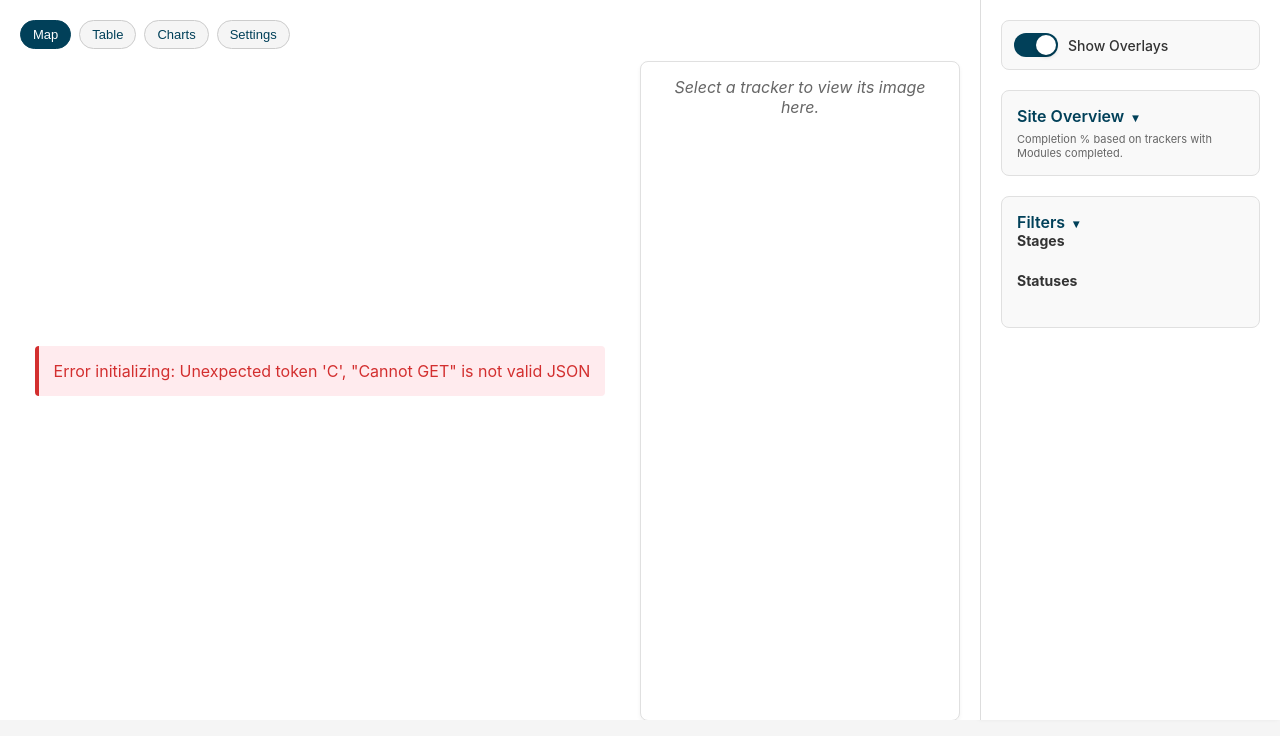
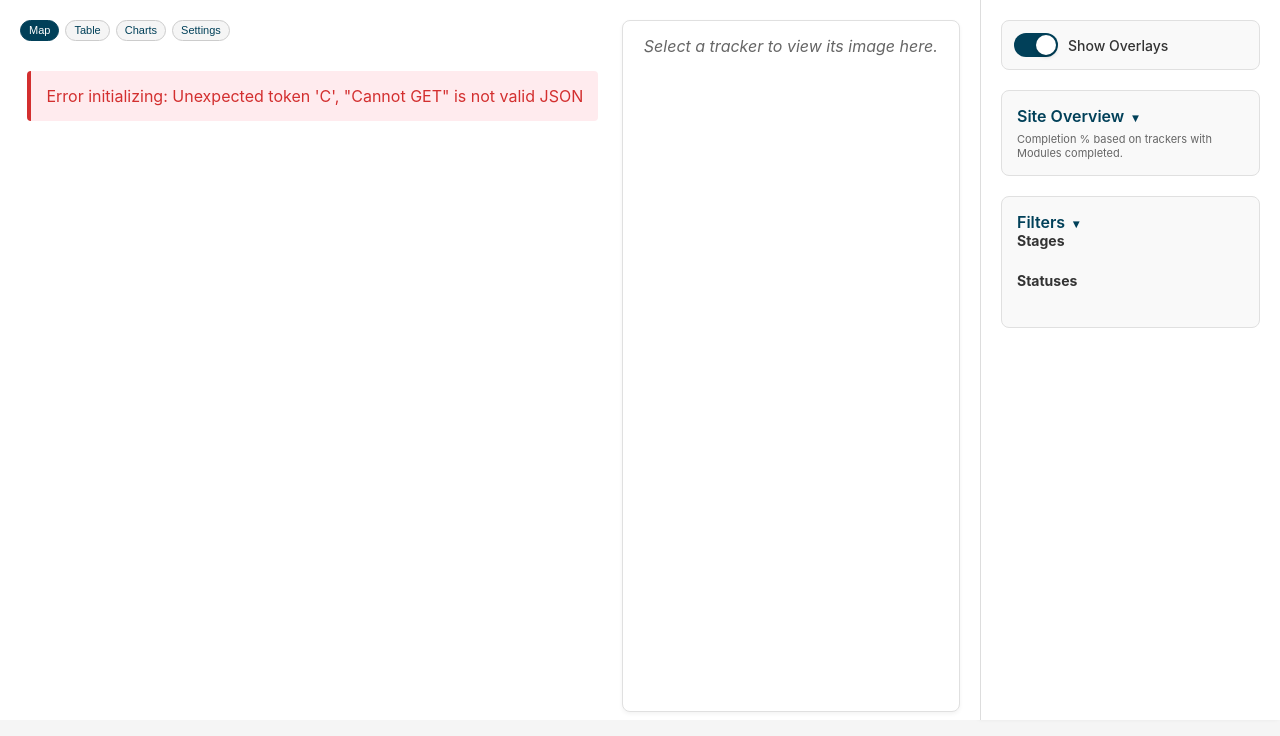
Before and after one commit to sidsunil7/drone_progress_webapp, a Flask app: template templates/index.html in a window 1280 px wide. Shown: the part 64-800 px from the top of the page. Run offline with Flask 3, Linux system fonts and the light colour scheme; the template is opened without the code that fills it, so the values that code supplies are empty.

Commit message:
restructured the layout for zone page for better UI experience

```diff
--- a/templates/index.html
+++ b/templates/index.html
@@ -43,12 +43,14 @@
             flex: 1;
             padding: 20px;
             padding-bottom: 0;
-            overflow: auto;
+            overflow: hidden;
             background: white;
-            display: flex;
-            flex-direction: column;
-            align-items: flex-start;
-            justify-content: flex-start;
+            display: grid;
+            grid-template-columns: minmax(0, 1fr) minmax(320px, 36%);
+            grid-template-rows: auto auto minmax(0, 1fr) auto;
+            column-gap: 16px;
+            row-gap: 8px;
+            align-items: stretch;
             min-height: 0;
             position: relative;
         }
@@ -64,14 +66,21 @@
 
         .view-tabs {
             display: flex;
-            gap: 8px;
-            margin-bottom: 12px;
+            gap: 6px;
+            margin-bottom: 4px;
+            flex-shrink: 0;
+            flex-wrap: wrap;
+            width: fit-content;
+            max-width: 100%;
+            grid-column: 1;
+            grid-row: 1;
+            align-self: start;
         }
 
         .selection-banner {
             display: none;
             align-self: flex-start;
-            margin: 8px 0 12px 2px;
+            margin: 0 0 8px 2px;
             padding: 6px 10px;
             border-radius: 8px;
             background: #eef6fa;
@@ -88,11 +100,12 @@
         }
 
         .view-tab {
-            padding: 6px 12px;
+            padding: 3px 8px;
             border-radius: 16px;
             border: 1px solid #ccc;
             background: #f5f5f5;
-            font-size: 13px;
+            font-size: 11px;
+            line-height: 1.2;
             cursor: pointer;
             color: #014059;
             transition: all 0.15s ease;
@@ -109,10 +122,37 @@
             height: 100%;
             display: none;
             flex-direction: column;
+            min-height: 0;
+            overflow: hidden;
         }
 
         .view-panel.active {
             display: flex;
+        }
+
+        #mapView.view-panel.active {
+            display: contents;
+        }
+
+        #tableView.view-panel.active,
+        #chartsView.view-panel.active,
+        #settingsView.view-panel.active {
+            grid-column: 1 / -1;
+            grid-row: 3 / 5;
+        }
+
+        #chartsView.view-panel.active {
+            overflow-y: auto;
+            overflow-x: hidden;
+        }
+
+        .charts-scroll-content {
+            flex: 1 0 auto;
+            display: flex;
+            flex-direction: column;
+            gap: 12px;
+            min-height: max-content;
+            padding-right: 4px;
         }
 
         #layoutCanvas {
@@ -134,10 +174,11 @@
             flex: 1;
             min-height: 0;
             display: flex;
-            align-items: center;
+            align-items: flex-start;
             justify-content: center;
             position: relative;
             overflow: hidden;
+            order: 2;
         }
 
         .canvas-wrapper {
@@ -450,32 +500,27 @@
         }
 
         .layout-wrapper {
-            display: flex;
-            gap: 20px;
-            width: 100%;
-            flex: 1;
-            min-height: 0;
-            align-items: flex-start;
-            padding-bottom: 80px; /* Extra space for timeline below the layout */
-            flex-wrap: nowrap;
-        }
-
+            display: contents;
+        }
         .layout-view {
-            flex: 1;
+            grid-column: 1;
+            grid-row: 3;
             display: flex;
             flex-direction: column;
-            align-items: center;
+            align-items: stretch;
             justify-content: flex-start;
             min-width: 0;
-            height: 100%;
             min-height: 0;
+            overflow: hidden;
+            position: relative;
         }
 
         .tracker-preview {
-            flex: 0 0 320px;
-            width: 320px;
+            grid-column: 2;
+            grid-row: 1 / 4;
+            width: auto;
             min-width: 280px;
-            max-width: 360px;
+            max-width: none;
             background: #ffffff;
             border: 1px solid #e0e0e0;
             border-radius: 8px;
@@ -483,10 +528,13 @@
             box-shadow: 0 2px 4px rgba(0,0,0,0.05);
             display: flex;
             flex-direction: column;
-            align-items: center;
+            align-items: stretch;
             justify-content: flex-start;
-            height: calc(100vh - 140px);
+            align-self: stretch;
+            min-height: 0;
+            max-height: none;
             overflow-y: auto;
+            margin-top: 0;
         }
 
         .tracker-zoom-controls {
@@ -1280,7 +1339,7 @@
                 // Setup timeline slider (show if more than one date)
                 const timelineContainer = document.getElementById('timelineContainer');
                 if (availableDates.length > 1) {
-                    timelineContainer.style.display = 'block';
+                    timelineContainer.style.display = '';
 
                     const slider = document.getElementById('timelineSlider');
                     slider.max = availableDates.length - 1;
@@ -1376,7 +1435,7 @@
                     lastZonePickerDateId = zoneMapDates[0].date;
                     const timelineContainer = document.getElementById('timelineContainer');
                     if (timelineContainer) {
-                        timelineContainer.style.display = 'block';
+                        timelineContainer.style.display = '';
                         const slider = document.getElementById('timelineSlider');
                         slider.max = availableDates.length - 1;
                         slider.value = 0;
@@ -1484,7 +1543,7 @@
 
             const timelineContainer = document.getElementById('timelineContainer');
             if (availableDates.length > 1) {
-                timelineContainer.style.display = 'block';
+                timelineContainer.style.display = '';
                 const slider = document.getElementById('timelineSlider');
                 slider.max = availableDates.length - 1;
                 const preferredZoneDateIndex = Math.max(0, availableDates.findIndex(d => d.date === preferredZoneDateId));
@@ -1556,7 +1615,7 @@
             if (zonePicker) zonePicker.style.display = 'block';
             if (layoutWrapper) layoutWrapper.style.display = 'none';
             if (timelineContainer) {
-                timelineContainer.style.display = availableDates.length > 1 ? 'block' : 'none';
+                timelineContainer.style.display = availableDates.length > 1 ? '' : 'none';
                 if (availableDates.length > 0) {
                     const slider = document.getElementById('timelineSlider');
                     const restoredZoneDateId = (lastZonePickerDateId && availableDates.some(d => d.date === lastZonePickerDateId))
@@ -2836,12 +2895,9 @@
                         if (preserveState && canvas && canvasWrapper && ctx) {
                             // Just update the canvas image and redraw
                             // Need to recalculate canvas size if image dimensions changed
-                            const timelineContainer = document.getElementById('timelineContainer');
-                            const timelineHeight = timelineContainer && timelineContainer.style.display !== 'none'
-                                ? timelineContainer.offsetHeight : 0;
-                            const availableHeight = window.innerHeight - 80 - 20 - timelineHeight;
-                            const containerWidth = document.getElementById('layoutContainer').clientWidth - 40;
-                            const containerHeight = Math.max(availableHeight, 400);
+                            const container = document.getElementById('layoutContainer');
+                            const containerWidth = Math.max(container.clientWidth - 16, 320);
+                            const containerHeight = Math.max(container.clientHeight - 16, 400);
 
                             const imgAspect = img.width / img.height;
                             const containerAspect = containerWidth / containerHeight;
@@ -2941,16 +2997,10 @@
             canvas = document.createElement('canvas');
             ctx = canvas.getContext('2d');
 
-            // Calculate scale to fill available space better
-            const timelineContainer = document.getElementById('timelineContainer');
-            const timelineHeight = timelineContainer && timelineContainer.style.display !== 'none'
-                ? timelineContainer.offsetHeight : 0;
-
-            // Get available space - use viewport height minus header, padding, and timeline
-            // Header: 80px, Main-view padding: 20px (top only, bottom is 0), Timeline: timelineHeight
-            const availableHeight = window.innerHeight - 80 - 20 - timelineHeight;
-            const containerWidth = container.clientWidth - 40;
-            const containerHeight = Math.max(availableHeight, 400); // Minimum 400px height
+            // Size the canvas from the actual panel bounds so it fills the
+            // remaining layout area without relying on viewport guesses.
+            const containerWidth = Math.max(container.clientWidth - 16, 320);
+            const containerHeight = Math.max(container.clientHeight - 16, 400);
 
             // Calculate aspect ratios
             const imgAspect = img.width / img.height;
```
Also changed, not shown: other parts of templates/index.html (+38 -15 lines).
